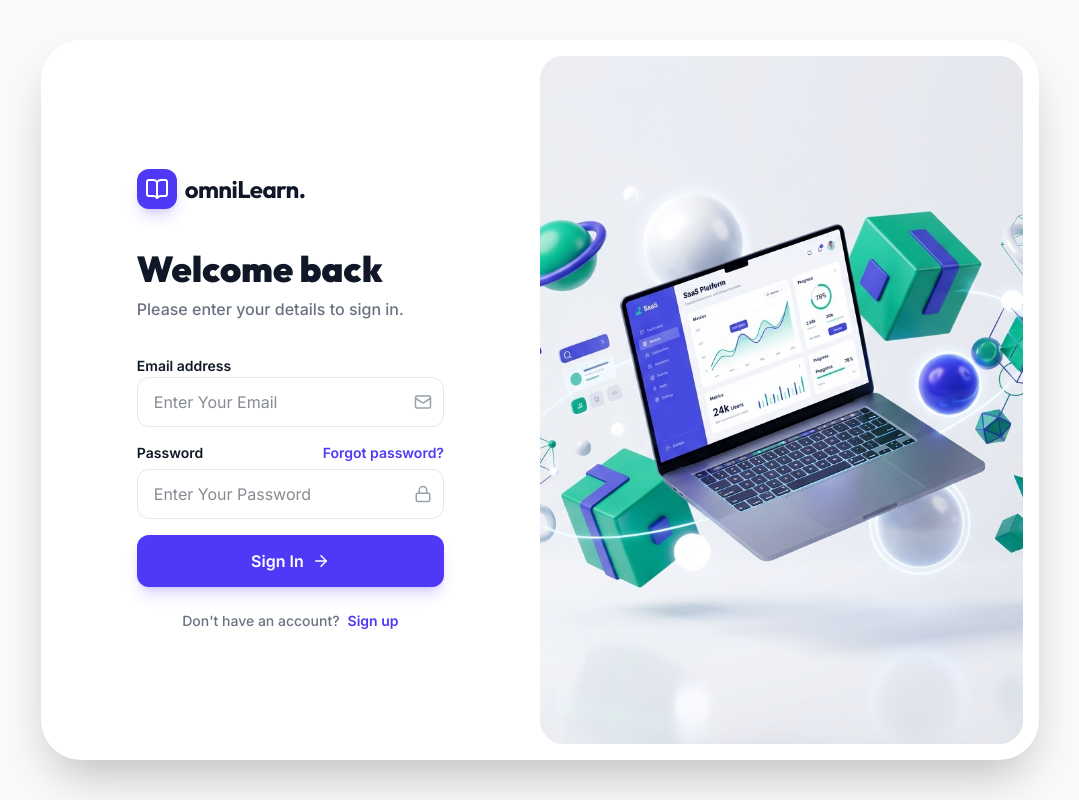
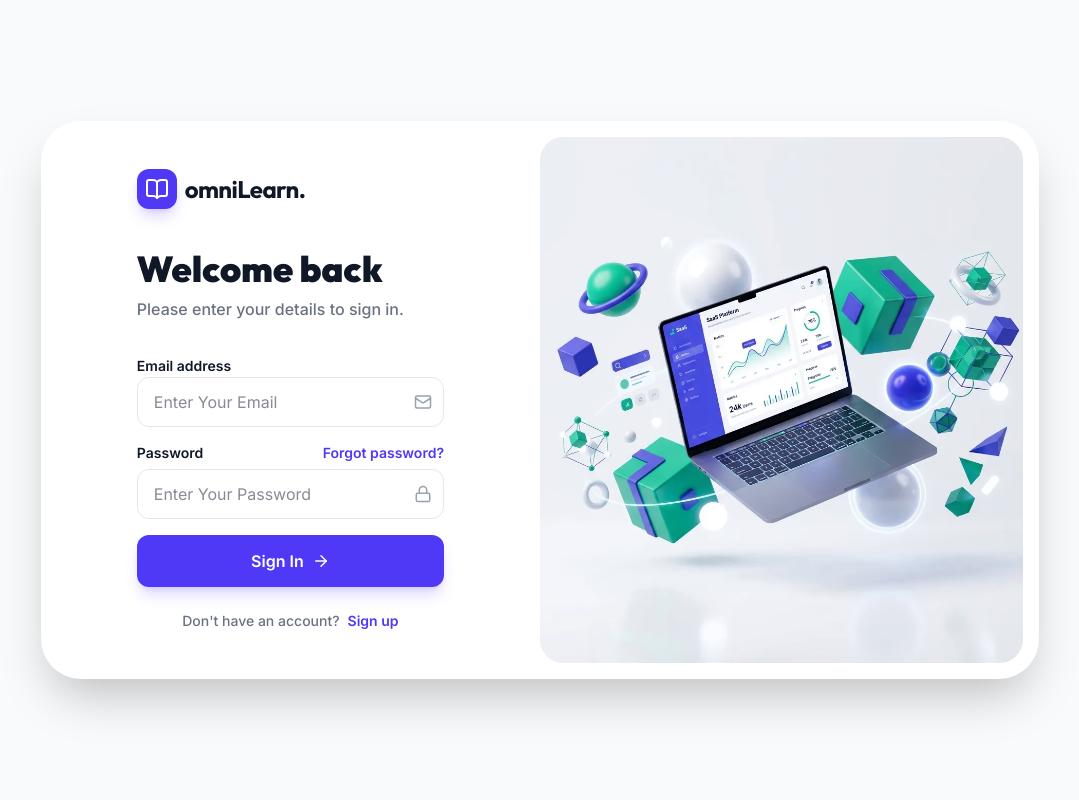
Before and after one commit to xzeem/omnilearn, a React (Vite) app: page / in a window 1280 px wide. Shown: the whole page, without its empty margins (100-1179 px from the left). Built offline with nearby package versions, Linux system fonts and the light colour scheme; no server answers.

Commit message:
good update

```diff
--- a/src/pages/Auth.jsx
+++ b/src/pages/Auth.jsx
@@ -3,16 +3,22 @@ import { BookOpen, Mail, Lock, ArrowRight, Loader2, ArrowLeft, CheckCircle2 } fr
 import { useNavigate } from 'react-router-dom';
 import { supabase } from '../lib/supabase';
 import { useAuthStore } from '../lib/store';
-// Prefer WebP for ~40-60% smaller file — convert hero.png → hero.webp (see README or use squoosh.app)
-// Once converted, switch this import to '../assets/hero.webp'
-import heroImage from '../assets/hero.png';
+import heroImage from '../assets/hero.webp';
 
 // ── Right Panel (shared) ──────────────────────────────────────────────────────
 const RightPanel = () => (
-  <div className="hidden lg:block lg:w-1/2 h-full p-4 pl-0">
+  <div className="hidden lg:block lg:w-1/2 self-stretch p-4 pl-0">
     <div className="w-full h-full relative rounded-3xl overflow-hidden bg-indigo-50 shadow-inner">
       <div className="absolute inset-0 bg-indigo-600/5 mix-blend-overlay z-10" />
-      <img src={heroImage} alt="Dashboard UI" className="w-full h-full object-cover object-center" />
+      <img
+          src={heroImage}
+          alt="Dashboard UI"
+          className="w-full h-full object-cover object-center"
+          fetchpriority="high"
+          decoding="async"
+          width={1024}
+          height={1024}
+        />
     </div>
   </div>
 );
@@ -169,9 +175,9 @@ const Auth = () => {
   if (view === 'email_confirm') {
     return (
       <div className="w-full min-h-[100dvh] flex items-center justify-center bg-gray-50 p-4">
-        <div className="w-full lg:w-[80%] rounded-[40px] min-h-[90vh] lg:h-[90vh] flex font-sans bg-white overflow-hidden shadow-2xl">
-          <div className="w-full lg:w-1/2 h-full flex flex-col justify-center px-6 sm:px-12 lg:px-24 overflow-y-auto py-8">
-            <div className="max-w-md w-full mx-auto text-center">
+        <div className="w-full lg:w-[80%] rounded-[40px] flex font-sans bg-white overflow-hidden shadow-2xl">
+          <div className="w-full lg:w-1/2 flex-1 flex flex-col justify-center px-6 sm:px-12 lg:px-24 overflow-y-auto py-12">
+            <div className="max-w-md w-full mx-auto my-auto text-center">
               <Logo />
               <div className="w-20 h-20 bg-emerald-50 rounded-full flex items-center justify-center mx-auto mb-6">
                 <CheckCircle2 size={40} className="text-emerald-500" />
@@ -205,9 +211,9 @@ const Auth = () => {
   if (view === 'forgot_sent') {
     return (
       <div className="w-full min-h-[100dvh] flex items-center justify-center bg-gray-50 p-4">
-        <div className="w-full lg:w-[80%] rounded-[40px] min-h-[90vh] lg:h-[90vh] flex font-sans bg-white overflow-hidden shadow-2xl">
-          <div className="w-full lg:w-1/2 h-full flex flex-col justify-center px-6 sm:px-12 lg:px-24 overflow-y-auto py-8">
-            <div className="max-w-md w-full mx-auto text-center">
+        <div className="w-full lg:w-[80%] rounded-[40px] flex font-sans bg-white overflow-hidden shadow-2xl">
+          <div className="w-full lg:w-1/2 flex-1 flex flex-col justify-center px-6 sm:px-12 lg:px-24 overflow-y-auto py-12">
+            <div className="max-w-md w-full mx-auto my-auto text-center">
               <Logo />
               <div className="w-20 h-20 bg-indigo-50 rounded-full flex items-center justify-center mx-auto mb-6">
                 <Mail size={36} className="text-indigo-500" />
@@ -239,9 +245,9 @@ const Auth = () => {
   if (view === 'forgot') {
     return (
       <div className="w-full min-h-[100dvh] flex items-center justify-center bg-gray-50 p-4">
-        <div className="w-full lg:w-[80%] rounded-[40px] min-h-[90vh] lg:h-[90vh] flex font-sans bg-white overflow-hidden shadow-2xl">
-          <div className="w-full lg:w-1/2 h-full flex flex-col justify-center px-6 sm:px-12 lg:px-24 overflow-y-auto py-8">
-            <div className="max-w-md w-full mx-auto">
+        <div className="w-full lg:w-[80%] rounded-[40px] flex font-sans bg-white overflow-hidden shadow-2xl">
+          <div className="w-full lg:w-1/2 flex-1 flex flex-col justify-center px-6 sm:px-12 lg:px-24 overflow-y-auto py-12">
+            <div className="max-w-md w-full mx-auto my-auto">
               <Logo />
               <button
                 type="button"
@@ -281,10 +287,10 @@ const Auth = () => {
 
   return (
     <div className='w-full min-h-[100dvh] flex items-center justify-center bg-gray-50 p-4'>
-      <div className="w-full lg:w-[80%] rounded-[40px] min-h-[90vh] lg:h-[90vh] flex font-sans bg-white overflow-hidden shadow-2xl">
+      <div className="w-full lg:w-[80%] rounded-[40px] flex font-sans bg-white overflow-hidden shadow-2xl">
         {/* Left Column - Form */}
-        <div className="w-full lg:w-1/2 h-full flex flex-col justify-center px-6 sm:px-12 lg:px-24 overflow-y-auto py-8 relative">
-          <div className="max-w-md w-full mx-auto">
+        <div className="w-full lg:w-1/2 flex-1 flex flex-col justify-center px-6 sm:px-12 lg:px-24 overflow-y-auto py-12 relative">
+          <div className="max-w-md w-full mx-auto my-auto">
             <Logo />
             <h1 className="font-heading font-black text-3xl sm:text-4xl text-gray-900 mb-2">
               {isSignUp ? 'Create an account' : 'Welcome back'}
```
Also changed, not shown: src/assets/hero.webp (added).
